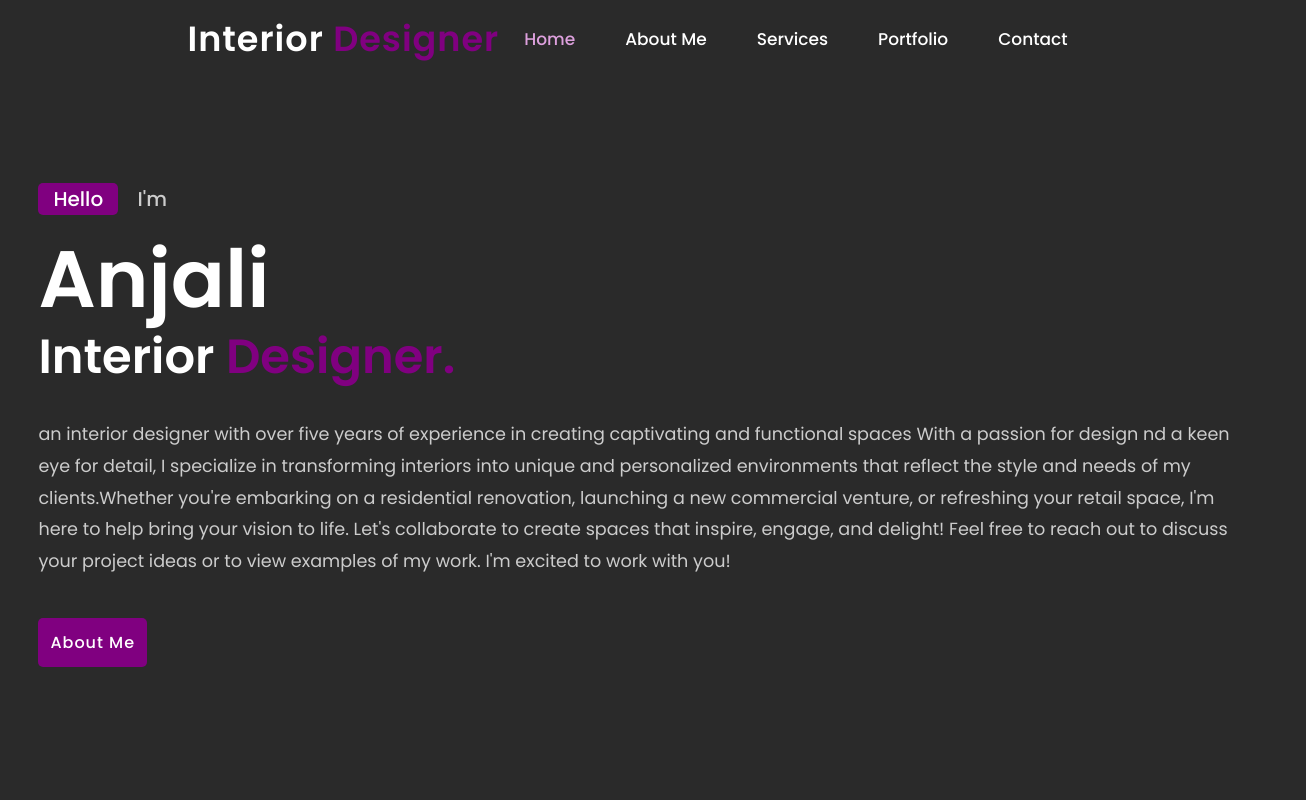
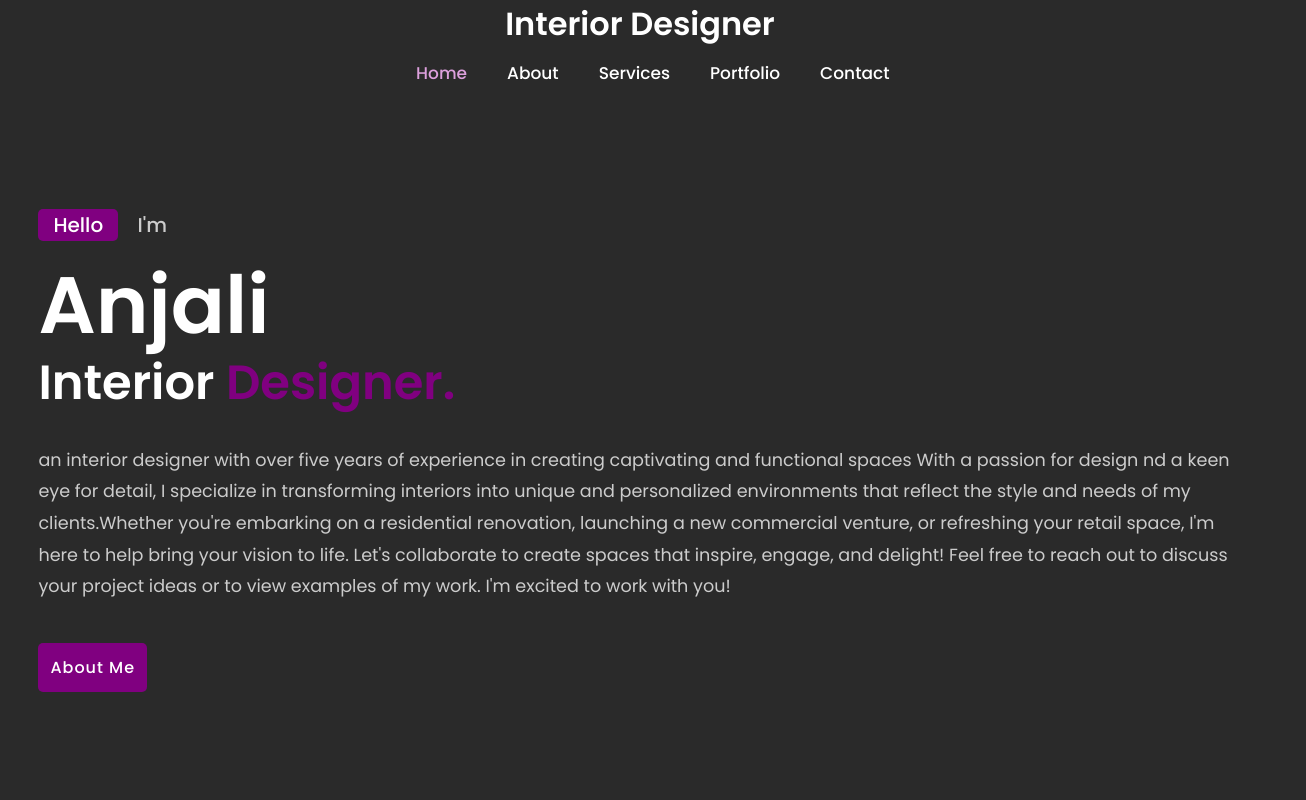
Before and after one commit to Cereton32/profile-1, a plain HTML site: page index.html in a window 1280 px wide. Shown: the top 800 px of the page, 1306 px wide, since content can reach past the window. Drawn offline with nearby package versions, Linux system fonts and the light colour scheme.

Commit message:
new change

```diff
--- a/css/style.css
+++ b/css/style.css
@@ -27,25 +27,28 @@ body {
 }
 
 header {
-    position: fixed;
-    width: 100%;
+    position: relative;
+    width: 102%;
     top: 0;
     right: 0;
-    z-index: 1000;
+    z-index: 100;
     display: flex;
     align-items: center;
     justify-content: center;
     background: transparent;
-    padding: 22px 15%;
+    padding: 2px 1%;
+    padding-bottom: 0px;
+    margin-bottom: 0px;
     border-bottom: 1px solid transparent;
     transition: all .45s ease;
 }
 
 .logo {
+    position: relative;
     color: white;
     font-size: 35px;
     font-weight: 700;
-    letter-spacing: 1px;
+    letter-spacing: 0px;
 }
 
 span {
@@ -62,10 +65,12 @@ ul {
 }
 
 .navlist a {
+
     color:white;
     font-size: 17px;
     font-weight: 500;
-    margin: 0 25px;
+    margin: 0 20px;
+    padding-bottom: 0px;
     transition: all .45s ease;
 }
 
@@ -92,19 +97,19 @@ ul {
 #menu-icon {
     font-size: 35px;
     color: var(--text-color);
-    z-index: 1000;
+
     cursor: pointer;
     margin-left: 25px;
     display: none;
 }
 
 section {
-    padding: 160px 15% 120px;
+    padding: 1px 1% 1px;
 }
 
 .home {
     position: relative;
-    height: 100vh;
+    height: -100px;
     width: 100%;
     background-image: url(/img/background.jpg);
     background-size: cover;
@@ -187,7 +192,7 @@ section {
 
 .about {
     display: grid;
-    grid-template-columns: repeat(2, 1fr);
+    grid-template-columns: repeat(1, 2fr);
     align-items: center;
     gap: 1.5rem;
 }
@@ -530,7 +535,7 @@ form textarea {
         display: block;
     }
     .navlist{
-        position: absolute;
+        position: relative;
         top: -1000px;
         right: 0;
         left: 0;
@@ -541,9 +546,12 @@ form textarea {
         transition: all .45s ease;
 
     }
+    .logo{
+        position: relative;
+    }
     .navlist a{
         display: block;
-        margin: 17px;
+        margin: 10px;
         font-size: 20px;
         transition: all .45s ease;
         color: var(--text-color);
--- a/index.html
+++ b/index.html
@@ -22,15 +22,18 @@
     </style>
 </head>
 <body>
+	<h1 class="hover-text" style="text-align: center; ">Interior Designer</h1>
 	<!------Header Section------>
 	<header>
-		<a href="#" class="logo">Interior <span>Designer</span></a>
+
 		<ul class="navlist">
+
 			<li><a href="#home" class="active">Home</a></li>
-			<li><a href="#about">About Me</a></li>
+			<li><a href="#about">About</a></li>
 			<li><a href="#services">Services</a></li>
 			<li><a href="#portfolio">Portfolio</a></li>
 			<li><a href="#contact">Contact</a></li>
+
 		</ul>
 		<div class="bx bx-menu" id="menu-icon"></div>
 	</header>
@@ -50,15 +53,7 @@
                 into unique and personalized environments that reflect the style
                 and needs of my clients.Whether you're embarking on a residential renovation, launching a new commercial venture, or refreshing your retail space,
                  I'm here to help bring your vision to life. Let's collaborate to create spaces that inspire, engage, and delight!
-                Feel free to reach out to discuss your project ideas or to view examples of my work. I'm excited to work with you!
-
-
-
-
-
-
-
-            </p>
+                Feel free to reach out to discuss your project ideas or to view examples of my work. I'm excited to work with you! </p>
 			<div class="button">
 				<a href="#" class="btn" style="background-color: purple;">About Me</a>
 			</div>
@@ -301,16 +296,16 @@ Project Management: Overseeing all aspects of the design process, from initial c
 		<h4>If you have any Freelance project in your mind.</h4>
 		<p>I'm a Both Interior and Exterior Designer - creating bold & brave design for client all across the world.</p>
 		<div class="list">
+			<a class="btn" href="mailto:anjalishahofficial31@gmail.com">Email</a>
 
-			<li><a  class="btn" style="width: 300px;" href="mailto:anjalishahofficial31@gmail.com">anjalishahofficial31@gmail.com</a></li>
-			<li><a href="">Follow me at  :  </a></li>
+
+
 		</div>
 
 		<div class="contact-icons">
 			<a href="https://m.facebook.com/people/Anjali-Shah/100040666023702/"><i class='bx bxl-facebook'></i></a>
 			<a href="#"><i class='bx bxl-twitter' ></i></a>
             <a href="https://www.instagram.com/the_interior31/"><i class='bx bxl-instagram-alt' ></i></a>
-
 		</div>
 
 	</div>
@@ -320,11 +315,13 @@ Project Management: Overseeing all aspects of the design process, from initial c
 			<input type="email"  name="Email" placeholder="Your Email " required>
 			<input type="number" name="Number" placeholder="your Mobile Number" required>
 			<textarea  name="Massage" id="" cols="35" rows="10" placeholder="How Can I Help You " required></textarea>
-			<button class="submit" type="submit">Send Massage</button>
+			<button  class="btn" type="submit">Send</button>
 		</form>
+
 
 	</div>
 </section>
+
 
 <!---------End Section---------->
 <section class="end">
```
